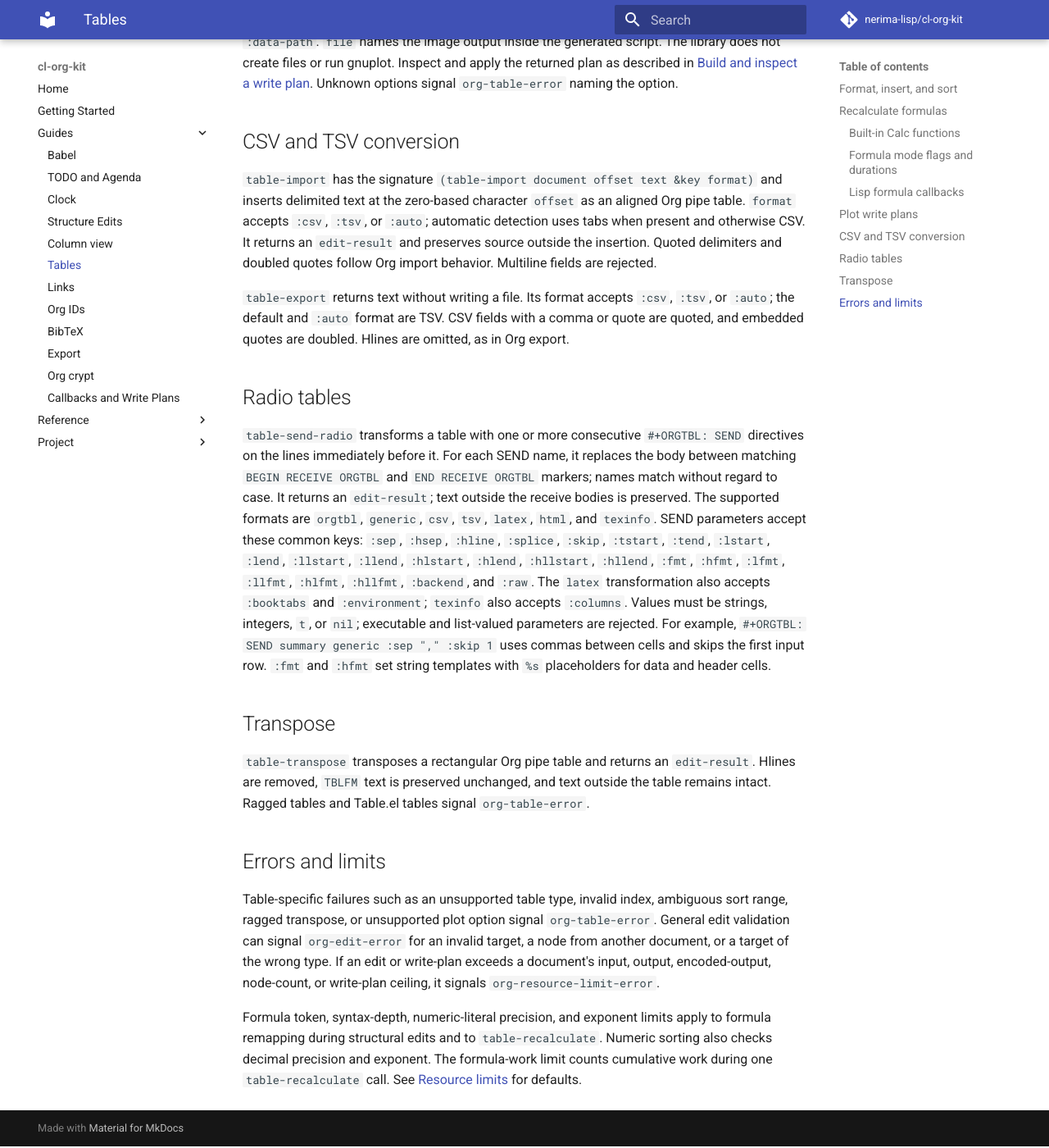
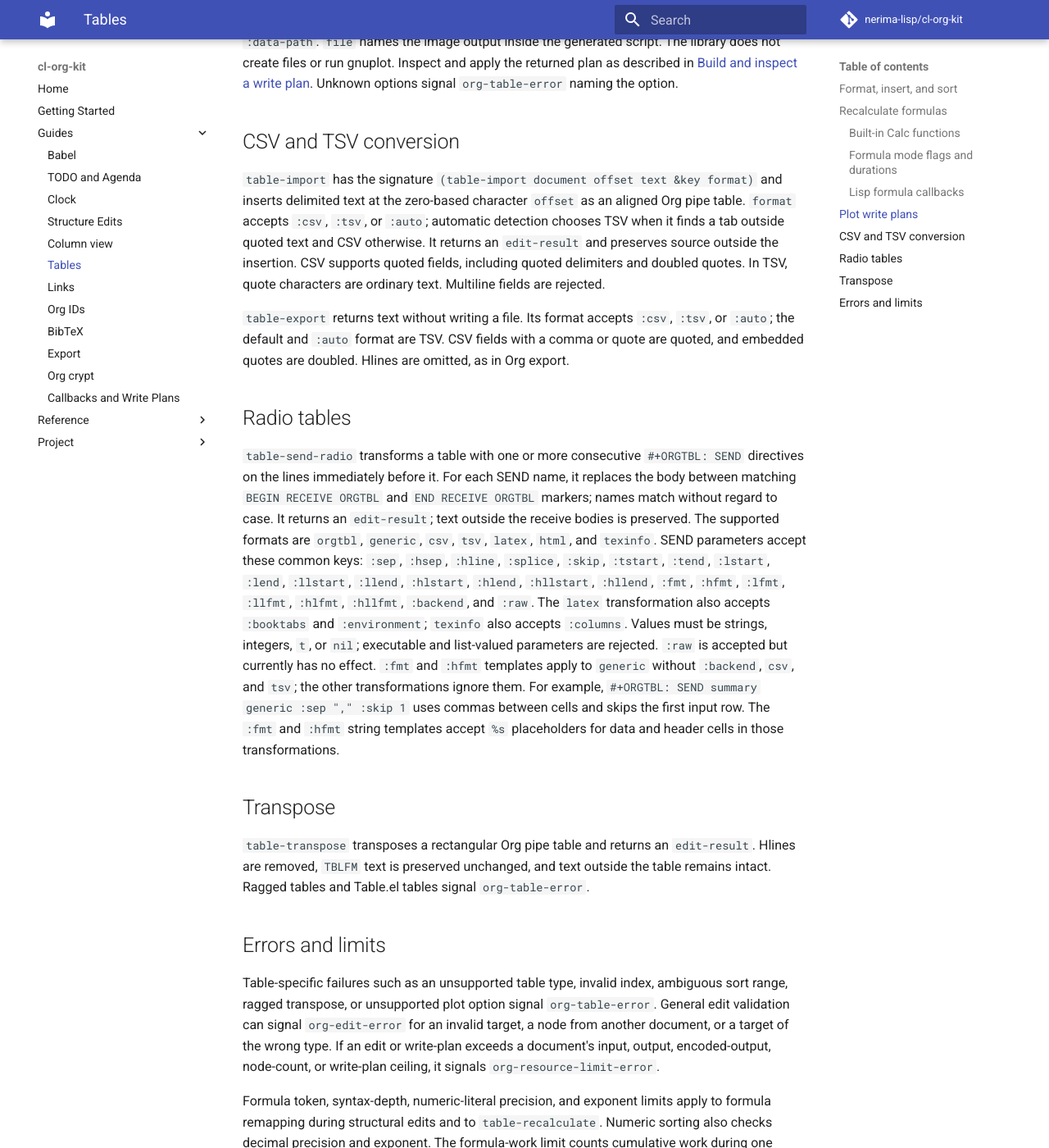
Before and after one commit to nerima-lisp/cl-org-kit, an MkDocs documentation site: the page built from docs/src/guides/tables.md, in a window 1280 px wide and 1400 px high, scrolled down 6116 px. Shown: the whole window at 82% size. Built offline with MkDocs 1.6.1 and Material for MkDocs 9.7.7, drawn with Linux system fonts in a browser that asks for light colours; comment, search, counter and statistics services are not loaded.

Commit message:
docs(tables): clarify import and radio options

```diff
--- a/docs/src/guides/tables.md
+++ b/docs/src/guides/tables.md
@@ -301,9 +301,10 @@ options signal `org-table-error` naming the option.
 `table-import` has the signature
 `(table-import document offset text &key format)` and inserts delimited text at
 the zero-based character `offset` as an aligned Org pipe table. `format` accepts
-`:csv`, `:tsv`, or `:auto`; automatic detection uses tabs when present and
-otherwise CSV. It returns an `edit-result` and preserves source outside the
-insertion. Quoted delimiters and doubled quotes follow Org import behavior.
+`:csv`, `:tsv`, or `:auto`; automatic detection chooses TSV when it finds a tab
+outside quoted text and CSV otherwise. It returns an `edit-result` and preserves
+source outside the insertion. CSV supports quoted fields, including quoted
+delimiters and doubled quotes. In TSV, quote characters are ordinary text.
 Multiline fields are rejected.
 
 `table-export` returns text without writing a file. Its format accepts `:csv`,
@@ -325,10 +326,12 @@ SEND parameters accept these common keys: `:sep`, `:hsep`, `:hline`, `:splice`,
 `:hllfmt`, `:backend`, and `:raw`. The `latex` transformation also accepts
 `:booktabs` and `:environment`; `texinfo` also accepts `:columns`. Values must
 be strings, integers, `t`, or `nil`; executable and list-valued parameters are
-rejected. For example,
+rejected. `:raw` is accepted but currently has no effect. `:fmt` and `:hfmt`
+templates apply to `generic` without `:backend`, `csv`, and `tsv`; the other
+transformations ignore them. For example,
 `#+ORGTBL: SEND summary generic :sep "," :skip 1` uses commas between cells and
-skips the first input row. `:fmt` and `:hfmt` set string templates with `%s`
-placeholders for data and header cells.
+skips the first input row. The `:fmt` and `:hfmt` string templates accept `%s`
+placeholders for data and header cells in those transformations.
 
 ## Transpose
 
```
